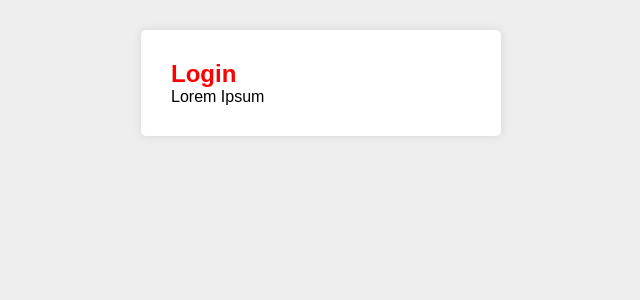
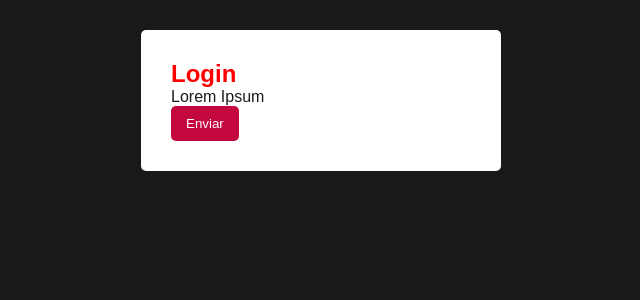
Before and after one commit to FihCapua/react-redux-saga-projects, a React (Create React App) app: page / in a window 1280 px wide. Shown: the top 300 px of the page, without its empty margins (319-959 px from the left). Built offline with nearby package versions, Linux system fonts and the light colour scheme.

Commit message:
default colors

```diff
--- a/public/index.html
+++ b/public/index.html
@@ -1,25 +1,12 @@
 <!DOCTYPE html>
-<html lang="en">
+<html lang="pt-BR">
+  <head>
+    <meta charset="utf-8" />
+    <meta
+      name="viewport"
+      content="width=device-width, initial-scale=1, shrink-to-fit=no"
+    />
 
-<head>
-	<meta charset="utf-8">
-	<meta name="viewport" content="width=device-width, initial-scale=1, shrink-to-fit=no">
-	<meta name="theme-color" content="#000000">
-	<!--
-      manifest.json provides metadata used when your web app is added to the
-      homescreen on Android. See https://developers.google.com/web/fundamentals/engage-and-retain/web-app-manifest/
-    -->
-	<link rel="manifest" href="%PUBLIC_URL%/manifest.json">
-	<link rel="shortcut icon" href="%PUBLIC_URL%/favicon.ico">
-	<!--
-      Notice the use of %PUBLIC_URL% in the tags above.
-      It will be replaced with the URL of the `public` folder during the build.
-      Only files inside the `public` folder can be referenced from the HTML.
-
-      Unlike "/favicon.ico" or "favicon.ico", "%PUBLIC_URL%/favicon.ico" will
-      work correctly both with client-side routing and a non-root public URL.
-      Learn how to configure a non-root public URL by running `npm run build`.
-    -->
     <title>React App</title>
   </head>
 
@@ -28,16 +15,5 @@
       You need to enable JavaScript to run this app.
     </noscript>
     <div id="root"></div>
-	<!--
-      This HTML file is a template.
-      If you open it directly in the browser, you will see an empty page.
-
-      You can add webfonts, meta tags, or analytics to this file.
-      The build step will place the bundled scripts into the <body> tag.
-
-      To begin the development, run `npm start` or `yarn start`.
-      To create a production bundle, use `npm run build` or `yarn build`.
-    -->
   </body>
-
 </html>
--- /dev/null
+++ b/src/congif/colors.js
@@ -0,0 +1,7 @@
+export const PrimaryColor = "#c3073f";
+export const PrimaryDarkColor = "#1a1a1D";
+
+export const successColor = "#0197F6";
+export const infoColor = "#0197F6";
+export const errorColor = "#F2AF29";
+export const warningColor = "#F2AF29";
--- a/src/pages/Login/index.js
+++ b/src/pages/Login/index.js
@@ -7,6 +7,7 @@ export default function Login() {
     <Container>
       <Title isRed>Login</Title>
       <Paragraph>Lorem Ipsum</Paragraph>
+      <button type="button">Enviar</button>
     </Container>
   );
 }
--- a/src/styles/GlobalStyles.js
+++ b/src/styles/GlobalStyles.js
@@ -1,4 +1,5 @@
 import styled, { createGlobalStyle } from "styled-components";
+import { PrimaryColor, PrimaryDarkColor } from "../congif/colors";
 
 export default createGlobalStyle`
   * {
@@ -10,7 +11,8 @@ export default createGlobalStyle`
 
   body {
     font-family: sans-serif;
-    background-color: #eee;
+    background-color: ${PrimaryDarkColor};
+    color: ${PrimaryDarkColor};
   }
 
   html,
@@ -21,10 +23,16 @@ export default createGlobalStyle`
 
   button {
     cursor: pointer;
+    background-color: ${PrimaryColor};
+    color: #fff;
+    border: none;
+    border-radius: 5px;
+    padding: 10px 15px;
   }
 
   a {
     text-decoration: none;
+    color: ${PrimaryColor};
   }
 
   ul {
```
Lines whose indentation alone changed are shown as unchanged.
